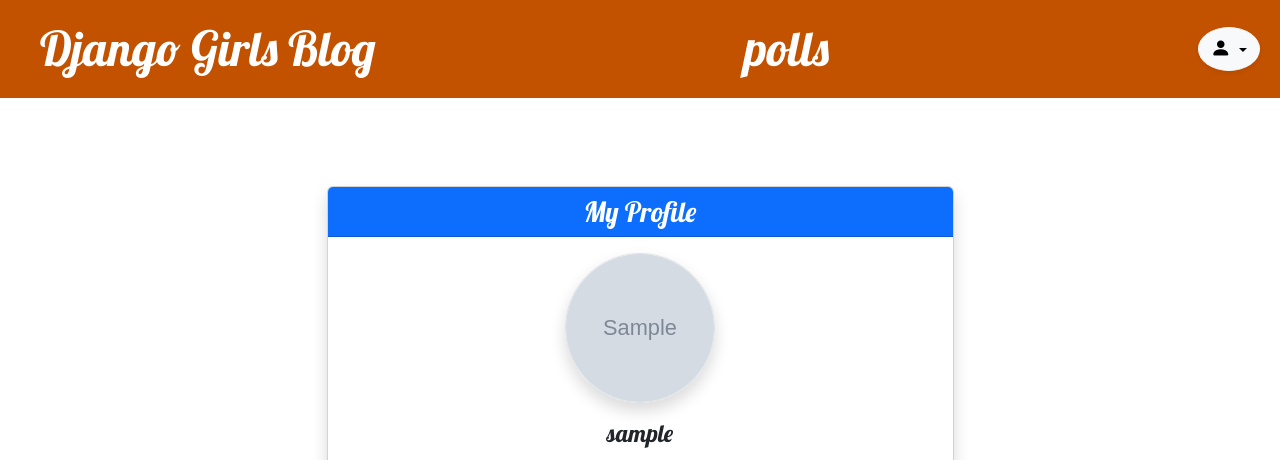
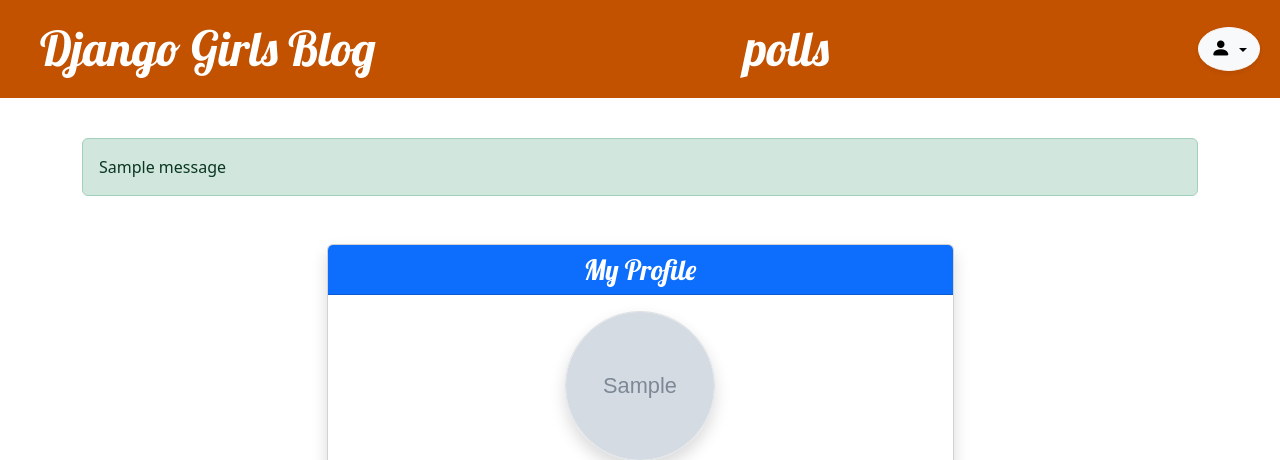
Before and after one commit to tus020191/merge_backend, a Django app: page /profile/ in a window 1280 px wide. Shown: the top 460 px of the page. Run offline with Django 5.2, Linux system fonts and the light colour scheme; a user stored in the database is signed in; tables that the repository leaves empty hold one stand-in row (values such as "Sample post"); grey boxes marked "Sample" are stand-in pictures; one stand-in notice (Sample message) is shown.

Commit message:
edit profile functionality

```diff
--- a/blog/templates/blog/edit_profile.html
+++ b/blog/templates/blog/edit_profile.html
@@ -34,7 +34,7 @@
                                 type="text"
                                 name="username"
                                 class="form-control"
-                                value="{{ user.username }}"
+                                value="{{ user.username }}(no change)"
                                 readonly>
                         </div>
 
--- a/blog/templates/blog/profile.html
+++ b/blog/templates/blog/profile.html
@@ -1,6 +1,18 @@
 {% extends 'blog/base.html' %}
 
 {% block content %}
+
+{% if messages %}
+
+    {% for message in messages %}
+
+        <div class="alert alert-{{ message.tags }}">
+            {{ message }}
+        </div>
+
+    {% endfor %}
+
+{% endif %}
 
 <div class="container mt-5">
 
```
